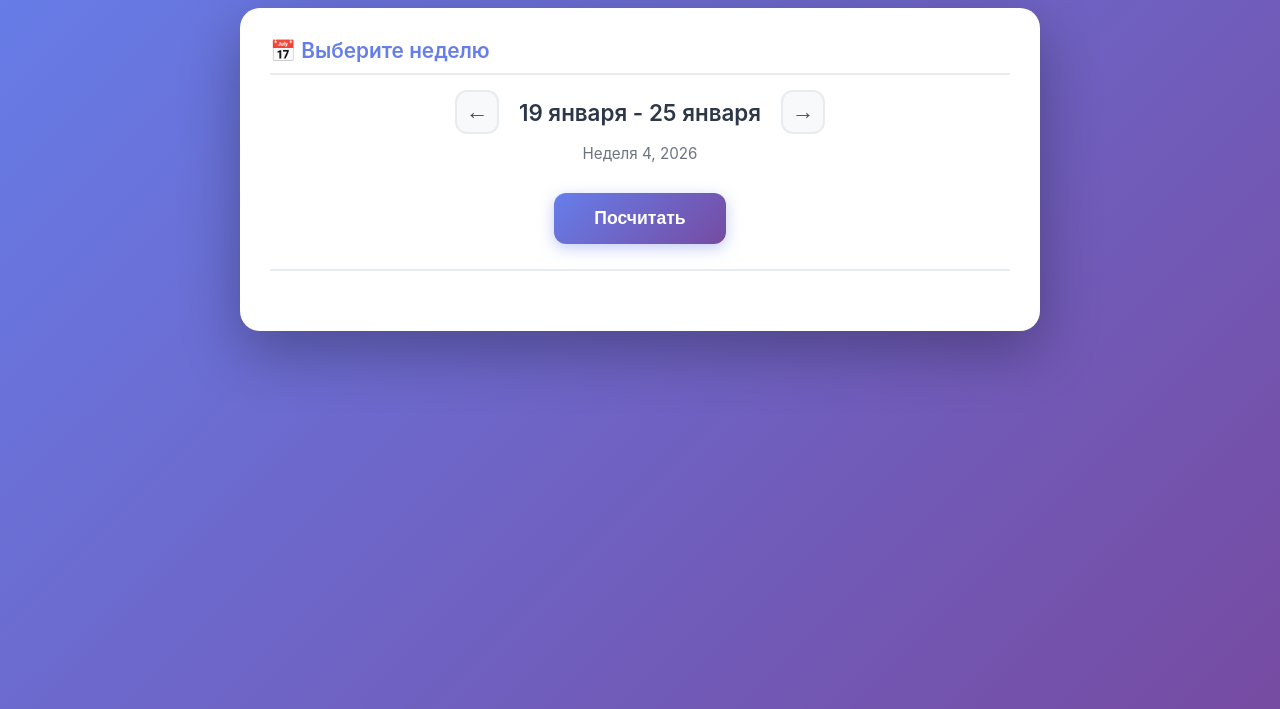
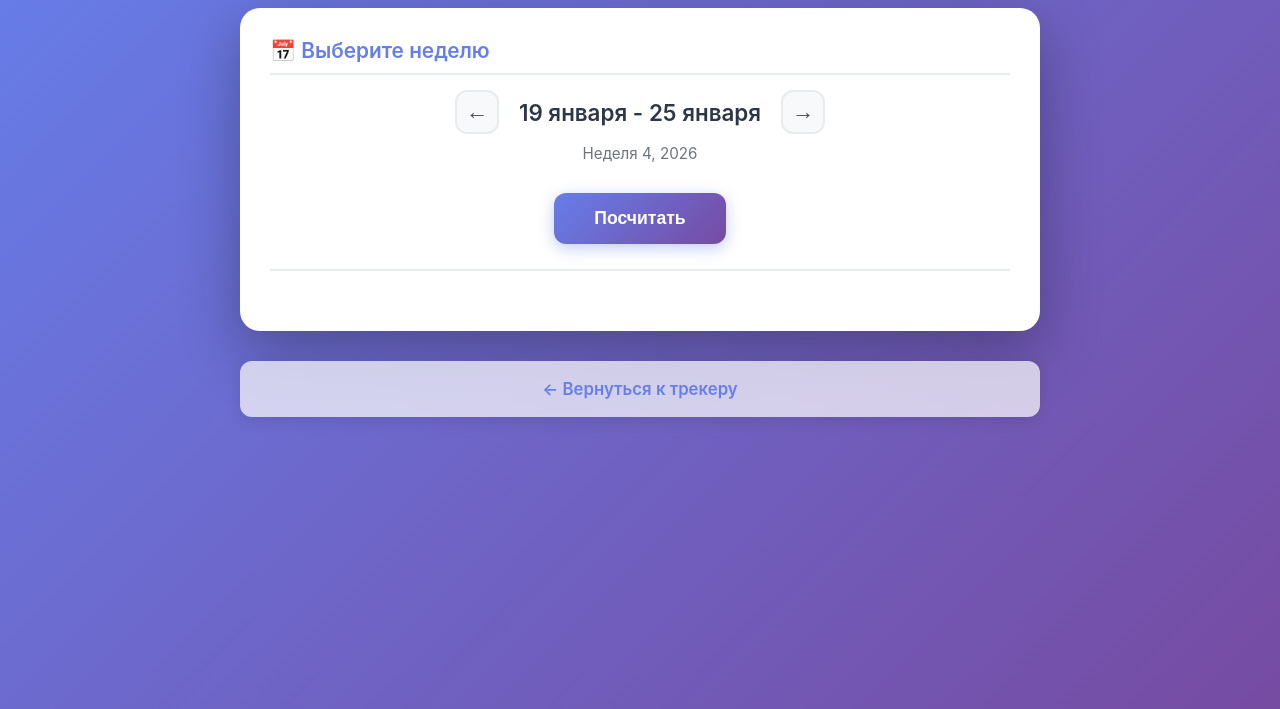
Before and after one commit to hlebgleb/habbits, a plain HTML site: page stat.html in a window 1280 px wide. Shown: the part 91-800 px from the top of the page. Drawn offline with Linux system fonts and the light colour scheme; no server answers.

Commit message:
Add navigation links between main page and stats

```diff
--- a/stat.html
+++ b/stat.html
@@ -61,6 +61,9 @@
             <!-- Ошибка -->
             <div class="error-message" id="errorMessage" style="display: none;"></div>
         </div>
+
+        <!-- Ссылка назад -->
+        <a href="/gleb" class="stat-link back-link">← Вернуться к трекеру</a>
     </div>
 
     <script src="/database-config.js"></script>
--- a/styles.css
+++ b/styles.css
@@ -692,6 +692,37 @@ input:disabled + .toggle-slider {
     color: #155724;
 }
 
+/* Ссылка на статистику */
+.stat-link {
+    display: block;
+    text-align: center;
+    padding: 18px 20px;
+    margin-top: 20px;
+    background: rgba(255, 255, 255, 0.9);
+    border-radius: 12px;
+    color: #667eea;
+    text-decoration: none;
+    font-weight: 600;
+    font-size: 1.05rem;
+    transition: all 0.3s ease;
+    box-shadow: 0 4px 15px rgba(0, 0, 0, 0.1);
+}
+
+.stat-link:hover {
+    background: white;
+    transform: translateY(-2px);
+    box-shadow: 0 6px 20px rgba(0, 0, 0, 0.15);
+}
+
+.stat-link:active {
+    transform: translateY(0);
+}
+
+.back-link {
+    margin-top: 30px;
+    background: rgba(255, 255, 255, 0.7);
+}
+
 /* Привычки */
 .habits-list {
     background: #f8f9fa;
```
Also changed, not shown: index.html (+5 -0 lines).
